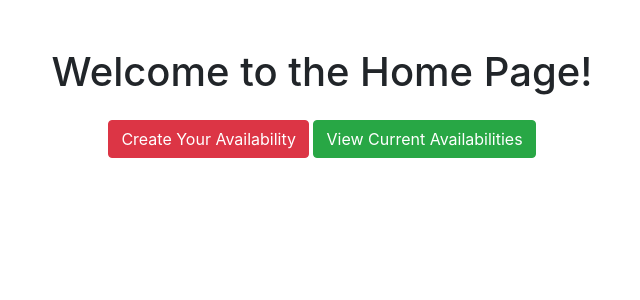
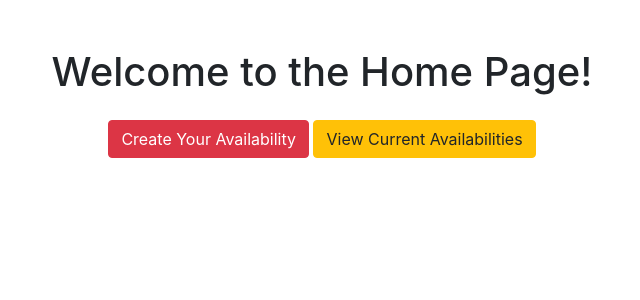
Before and after one commit to super-sqa/fivestars-appointment-app-flask, a Flask app: page / in a window 1280 px wide. Shown: the top 300 px of the page, without its empty margins (318-958 px from the left). Run offline with Flask 3, Linux system fonts and the light colour scheme; some libraries are stand-ins or nearby versions.

Commit message:
changed color of button

```diff
--- a/appointmentapp/templates/home.html
+++ b/appointmentapp/templates/home.html
@@ -12,7 +12,7 @@
     <h1>Welcome to the Home Page!</h1>
     <!-- Create Your Availability Button -->
     <button class="btn btn-danger mt-3" onclick="window.location='{{ url_for('addAvailability') }}'">Create Your Availability</button>
-    <button class="btn btn-success mt-3" onclick="window.location='{{ url_for('viewAvailabilities') }}'">View Current Availabilities</button>
+    <button class="btn btn-warning mt-3" onclick="window.location='{{ url_for('viewAvailabilities') }}'">View Current Availabilities</button>
   </div>
 
   <!-- Include Bootstrap JS (optional) -->
```
